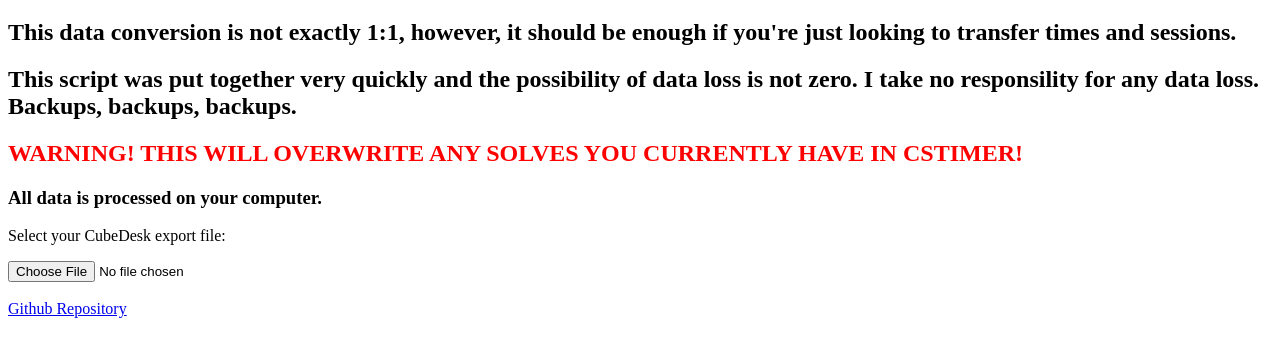
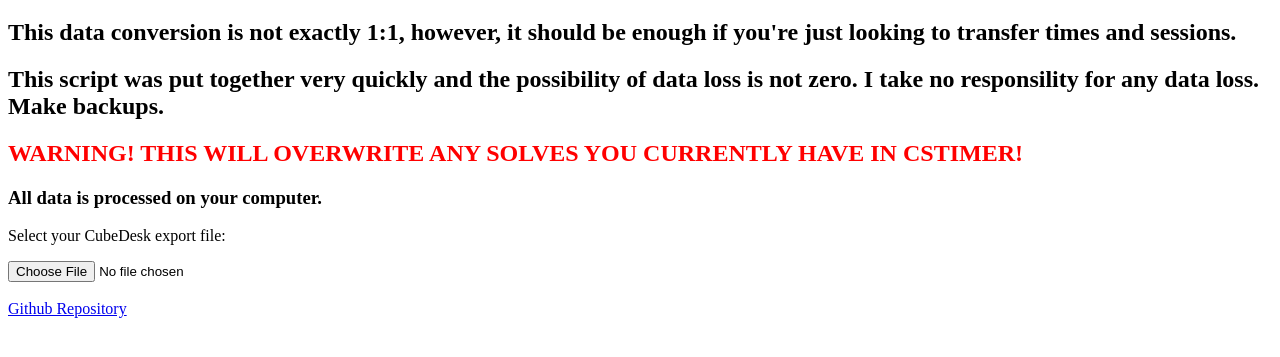
Before and after one commit to e30a0f/cubedesk-to-cstimer, a plain HTML site: page docs/index.html in a window 1280 px wide. Shown: the part 61-418 px from the top of the page. Drawn offline with Linux system fonts and the light colour scheme.

Commit message:
Change backup reminder

```diff
--- a/docs/index.html
+++ b/docs/index.html
@@ -6,7 +6,7 @@
         and
         sessions.</h2>
     <h2>This script was put together very quickly and the possibility of data loss is not zero. I take no responsility
-        for any data loss. Backups, backups, backups.</h2>
+        for any data loss. Make backups.</h2>
     <h2 style="color: red;">WARNING! THIS WILL OVERWRITE ANY SOLVES YOU CURRENTLY HAVE IN CSTIMER!</h2>
     <h3>All data is processed on your computer.</h3>
 
```
